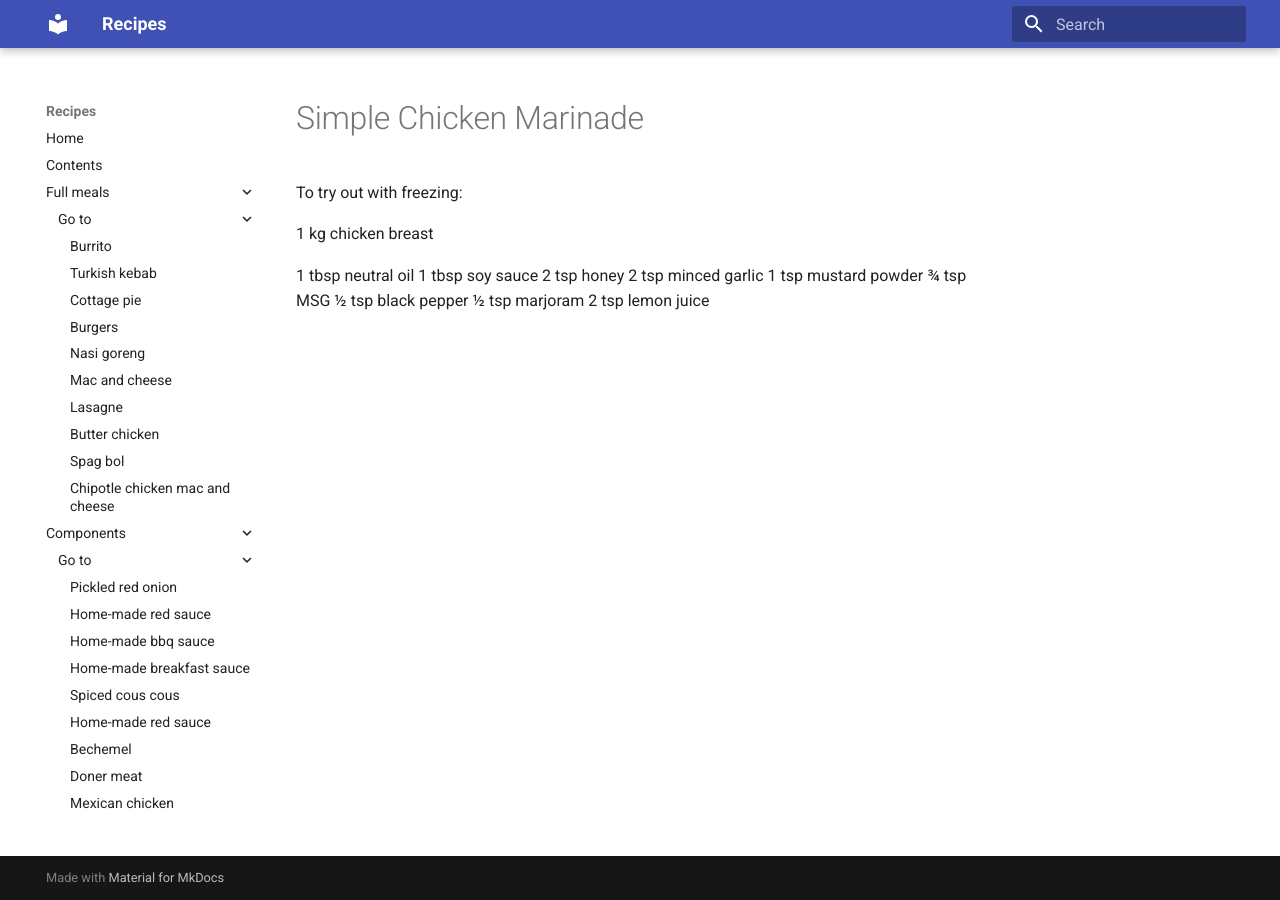
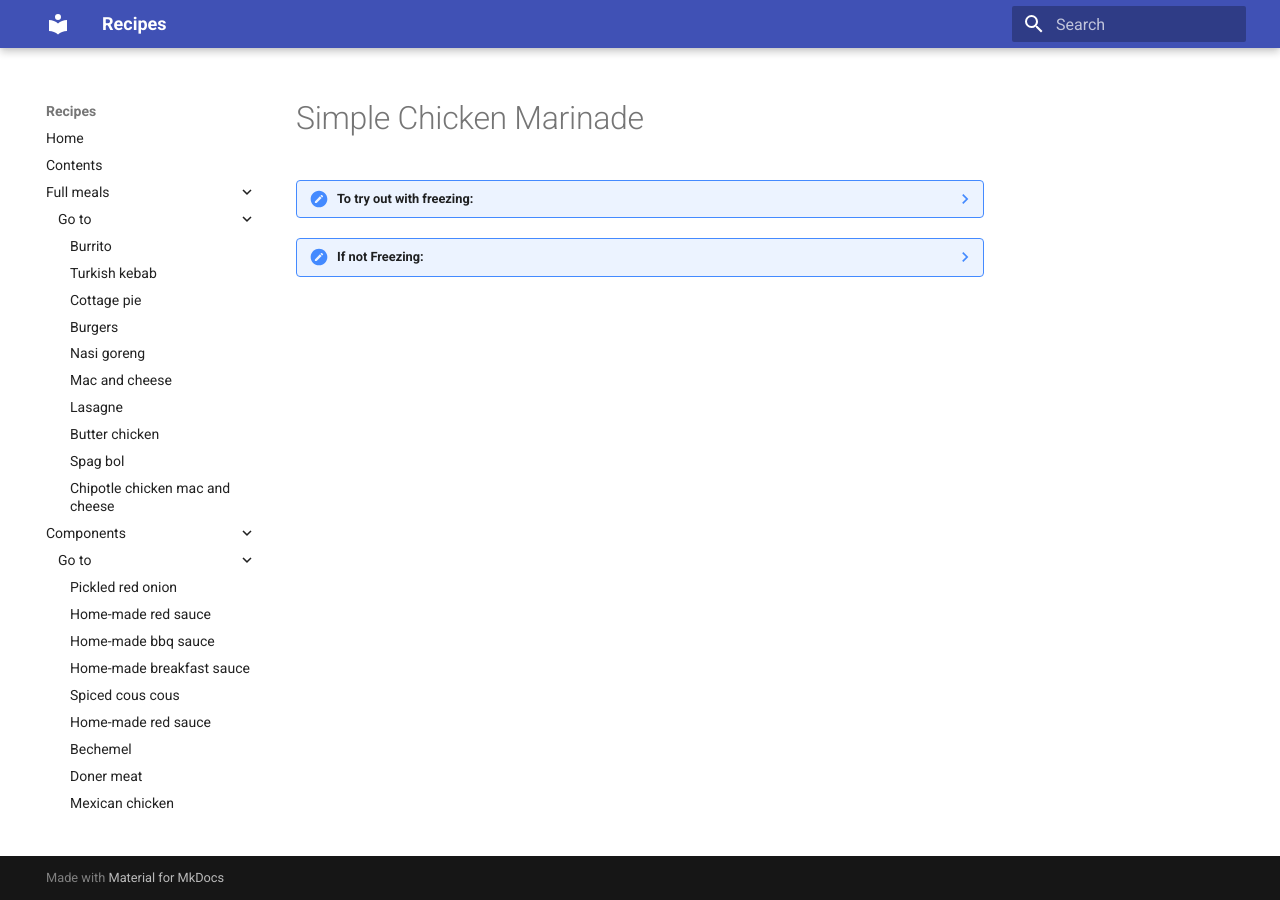
Before and after one commit to TJN25/recipe-markdown, an MkDocs documentation site: the page built from docs/simple-chicken-marinade.md, in a window 1280 px wide. Built offline with MkDocs 1.6.1 and Material for MkDocs 9.7.7, drawn with Linux system fonts in a browser that asks for light colours; part of the change alters nothing that is shown.

Commit message:
update recipes

```diff
--- a/docs/simple-chicken-marinade.md
+++ b/docs/simple-chicken-marinade.md
@@ -1,16 +1,40 @@
 
 # Simple Chicken Marinade
 
-To try out with freezing:
+??? note "To try out with freezing:"
 
-1 kg chicken breast
+    ??? info "Ingredients"
+        - 1 kg chicken breast
+        -  1 tbsp neutral oil
+        -  1 tbsp soy sauce
+        -  2 tsp honey
+        -  2 tsp minced garlic
+        -  1 tsp mustard powder
+        -  ¾ tsp MSG
+        -  ½ tsp black pepper
+        -  ½ tsp marjoram
+        -  2 tsp lemon juice
 
-1 tbsp neutral oil
-1 tbsp soy sauce
-2 tsp honey
-2 tsp minced garlic
-1 tsp mustard powder
-¾ tsp MSG
-½ tsp black pepper
-½ tsp marjoram
-2 tsp lemon juice
+??? note "If not Freezing:"
+
+    **Chicken:** 200 g chicken breast
+    **Marinade time:** 30 minutes
+
+    ??? info "Ingredients"
+
+        * 1 tsp neutral oil
+        * 1 tsp soy sauce
+        * 1 tsp honey
+        * 1 tsp minced garlic
+        * 1/4 tsp mustard powder
+        * 1/4 tsp MSG
+        * 1/4 tsp black pepper
+        * 1/4 tsp marjoram
+        * 1 to 1 1/4 tsp lemon juice
+
+    ??? info "Method"
+
+        1. Mix all marinade ingredients.
+        2. Coat the chicken well.
+        3. Marinate for 30 minutes.
+        4. Cook as wanted.
```
